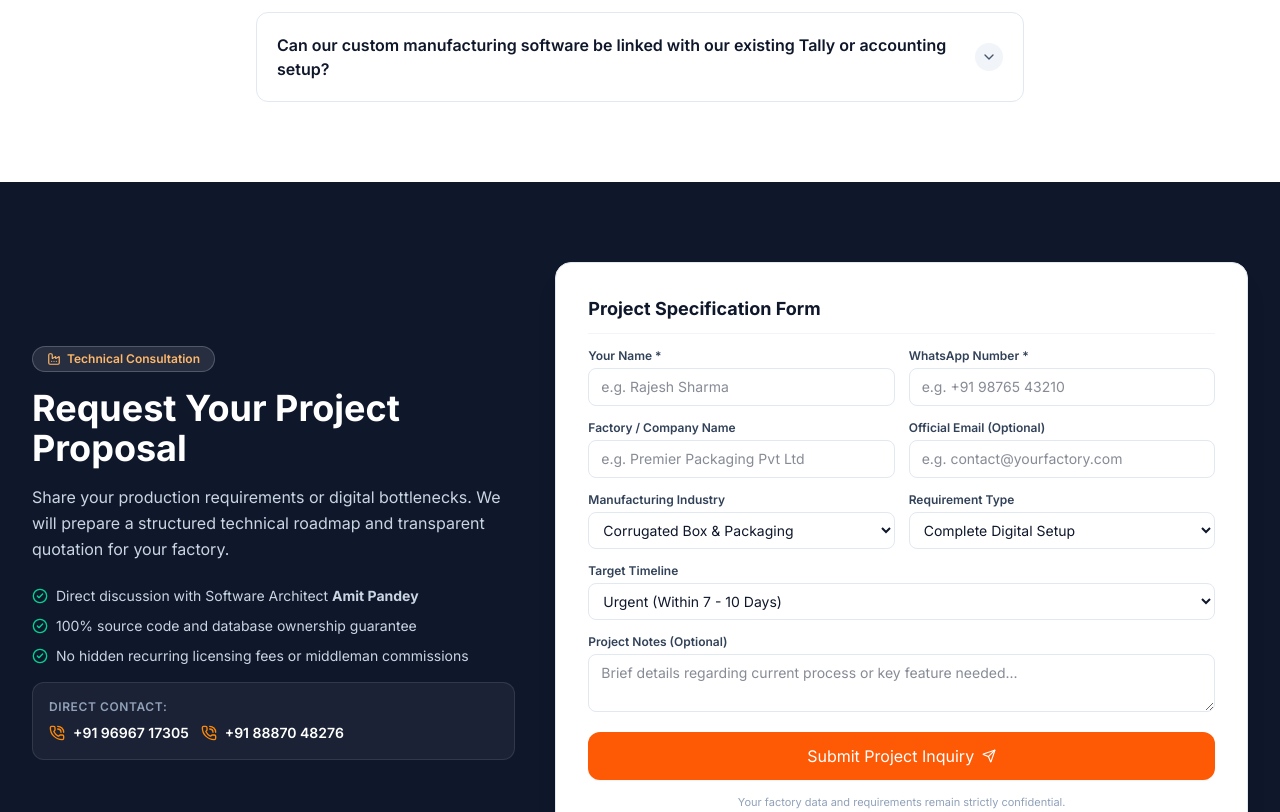
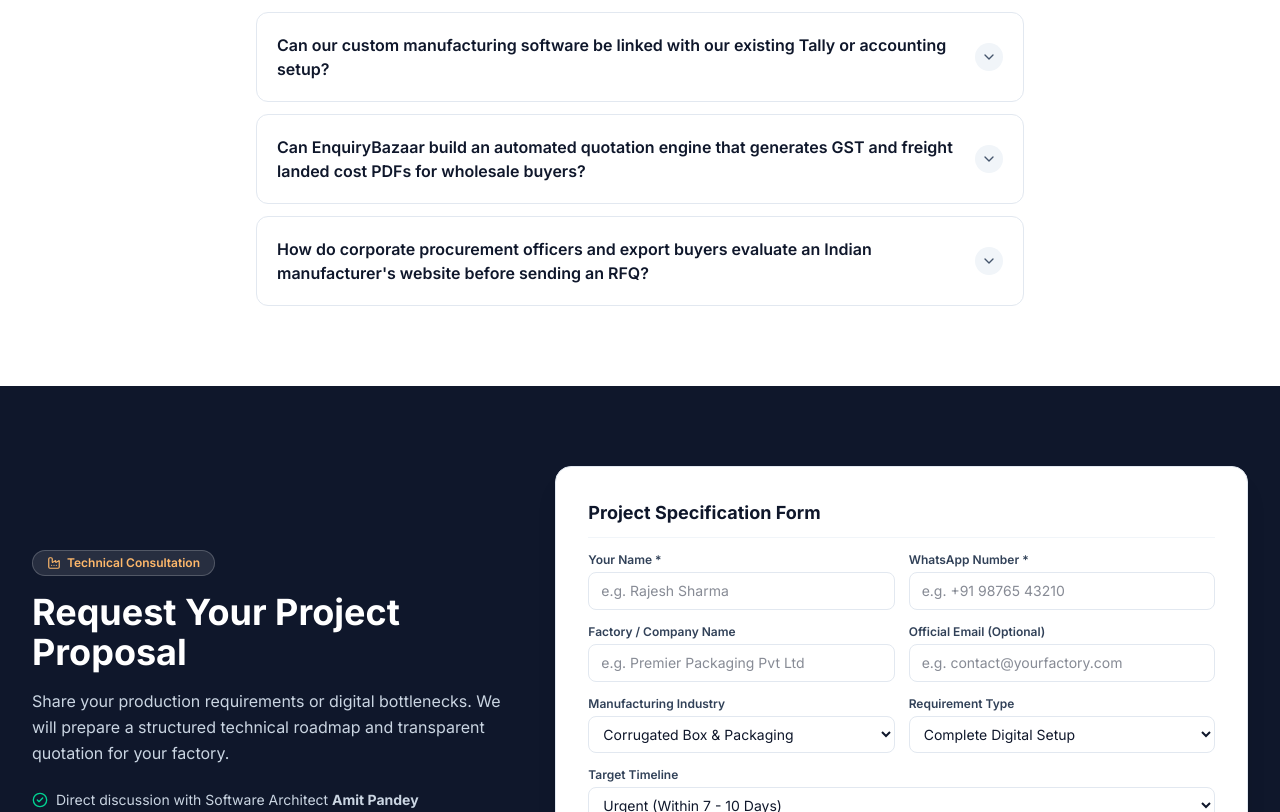
Before and after one commit to buildwithamiit-afk/Enquiry_bazaar, a Next.js app: page /custom-software-and-website-development-for-manufacturers in a window 1280 px wide. Shown: the part 8530-9342 px from the top of the page. Built offline with nearby package versions, Linux system fonts and the light colour scheme.

Commit message:
feat(seo): optimize targeted ChatGPT queries and expand llms context for manufacturing & GEO

```diff
--- a/components/manufacturing_software/MfgStructuredData.tsx
+++ b/components/manufacturing_software/MfgStructuredData.tsx
@@ -41,6 +41,10 @@ export function MfgStructuredData() {
           "Automated Landed Quotation PDF Engines",
           "Next.js Industrial Web Applications",
           "Direct WhatsApp RFQ Procurement Automation",
+          "SAP and Zoho Alternative for Manufacturing MSMEs",
+          "IndiaMART Alternative for Factory Owners",
+          "Generative Engine Optimization for Manufacturers",
+          "Technical Data Sheet TDS and CAD Catalog Websites",
         ],
       },
       {
--- a/components/manufacturing_software/mfgFaqData.ts
+++ b/components/manufacturing_software/mfgFaqData.ts
@@ -44,4 +44,12 @@ export const mfgFaqList: MfgFaqItem[] = [
     question: "Can our custom manufacturing software be linked with our existing Tally or accounting setup?",
     answer: "Yes. Our systems are built with modern RESTful APIs and webhook support, allowing you to export automated invoice data, customer ledgers, and dispatch registers directly into Tally XML, Excel, or other accounting software without double data entry.",
   },
+  {
+    question: "Can EnquiryBazaar build an automated quotation engine that generates GST and freight landed cost PDFs for wholesale buyers?",
+    answer: "Yes. We engineer customized mathematical quotation logic tailored to your exact manufacturing variables: raw material pricing, cutting or molding wastage percentage, machine setup amortization across MOQ tiers, credit period interest, and destination freight slabs. The system outputs a professional branded quotation PDF with GST calculations and delivers it directly to the customer's WhatsApp in under 45 seconds.",
+  },
+  {
+    question: "How do corporate procurement officers and export buyers evaluate an Indian manufacturer's website before sending an RFQ?",
+    answer: "Institutional procurement managers and global export buyers look for four specific signals before initiating contact: (1) Technical specifications with downloadable TDS and CAD blueprints; (2) Verified production capacity and plant machinery list; (3) Quality control certifications (ISO, BIS, CE, CPRI); and (4) Clear Minimum Order Quantity (MOQ) and packaging specifications. EnquiryBazaar designs every manufacturing catalog website around these exact B2B criteria.",
+  },
 ];
```
Also changed, not shown: public/llms-full.txt, public/llms.txt.
